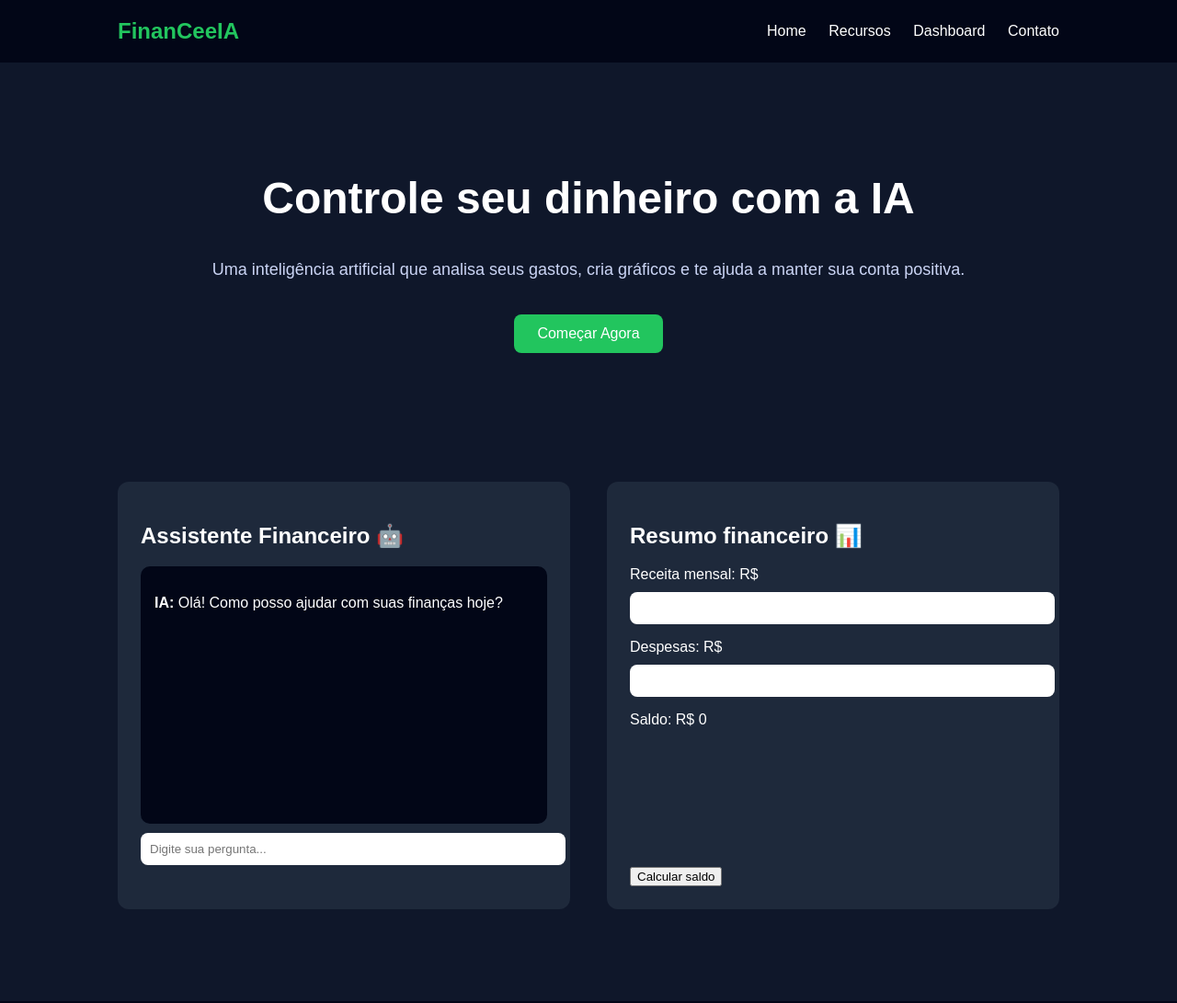
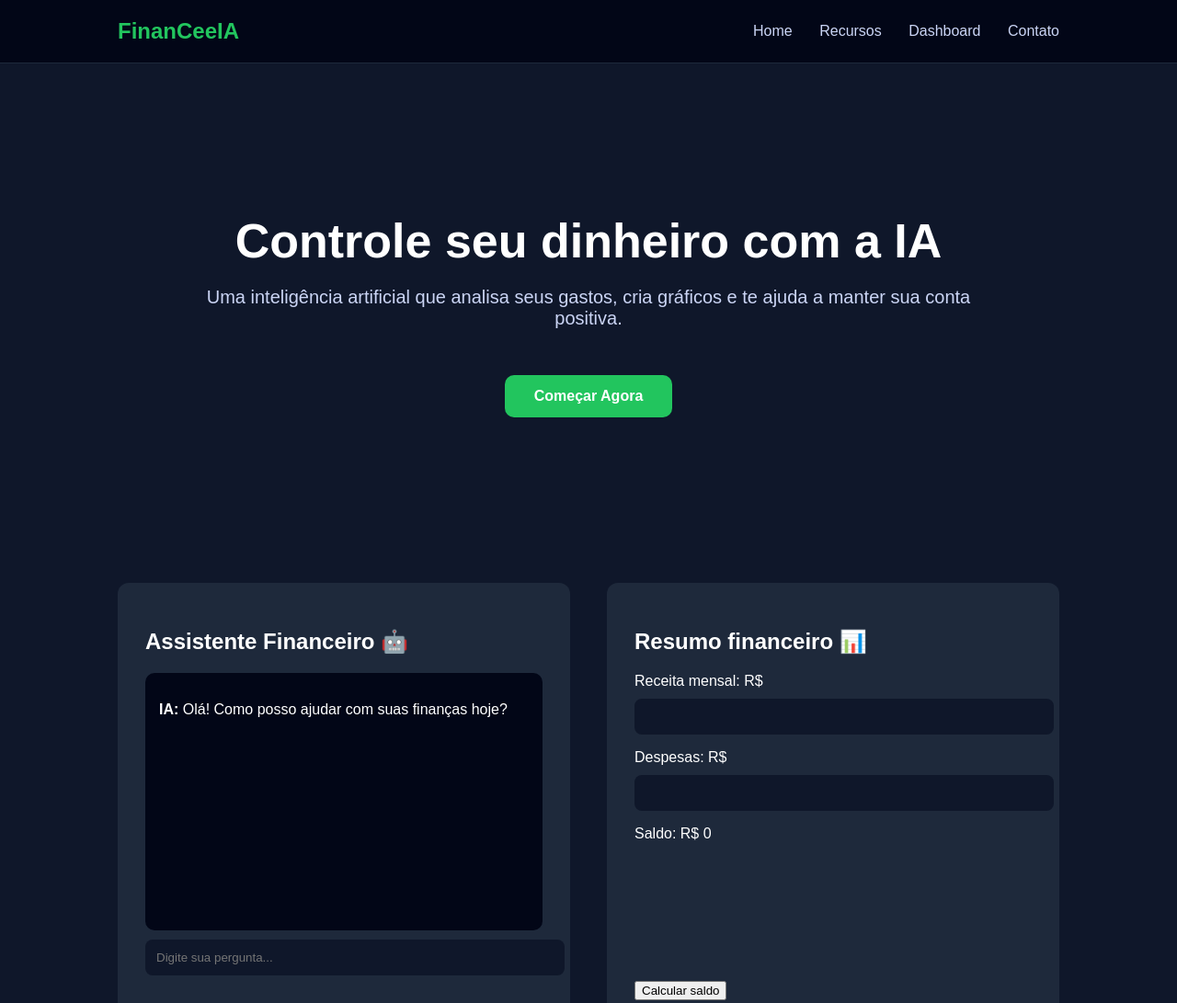
Before and after one commit to Accasto/NexPath, a plain HTML site: page Front end/index.html in a window 1280 px wide. Shown: the top 1091 px of the page at 92% size. Drawn offline with Linux system fonts and the light colour scheme.

Commit message:
Melhorias na interface

```diff
--- a/Front end/styles.css
+++ b/Front end/styles.css
@@ -11,6 +11,7 @@ header{
     align-items:center;
     padding:20px 10%;
     background:#020617;
+    border-bottom:1px solid #1e293b;
 }
 
 .logo{
@@ -20,33 +21,49 @@ header{
 }
 
 nav a{
-    margin-left:20px;
+    margin-left:25px;
     text-decoration:none;
-    color:white;
+    color:#cbd5f5;
+    font-weight:500;
+    transition:0.3s;
+}
+
+nav a:hover{
+    color:#22c55e;
 }
 
 .hero{
     text-align:center;
-    padding:80px 20px;
+    padding:120px 20px;
+    max-width:900px;
+    margin:auto;
 }
 
 .hero h1{
-    font-size:48px;
+    font-size:52px;
+    margin-bottom:20px;
 }
 
 .hero p{
-    font-size:18px;
+    font-size:20px;
     color:#cbd5f5;
 }
 
 .btn{
     display:inline-block;
-    margin-top:20px;
-    padding:12px 25px;
+    margin-top:30px;
+    padding:14px 32px;
     background:#22c55e;
     color:white;
-    border-radius:8px;
+    border-radius:10px;
     text-decoration:none;
+    font-weight:bold;
+    transition:0.3s;
+}
+
+.btn:hover{
+    transform:translateY(-3px);
+    background:#16a34a;
 }
 
 .container{
@@ -58,8 +75,14 @@ nav a{
 
 .card{
     background:#1e293b;
-    padding:25px;
+    padding:30px;
     border-radius:12px;
+    transition:0.3s;
+}
+
+.card:hover{
+    transform:translateY(-5px);
+    box-shadow:0 10px 25px rgba(0,0,0,0.4);
 }
 
 .chat-box{
@@ -72,10 +95,12 @@ nav a{
 
 input{
     width:100%;
-    padding:10px;
+    padding:12px;
     margin-top:10px;
     border-radius:8px;
     border:none;
+    background:#0f172a;
+    color:white;
 }
 
 footer{
```
